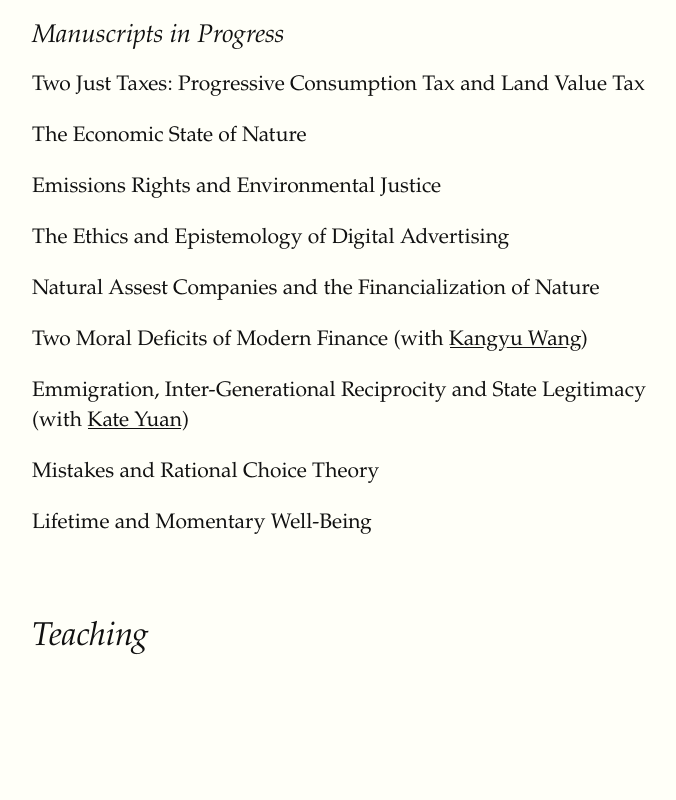
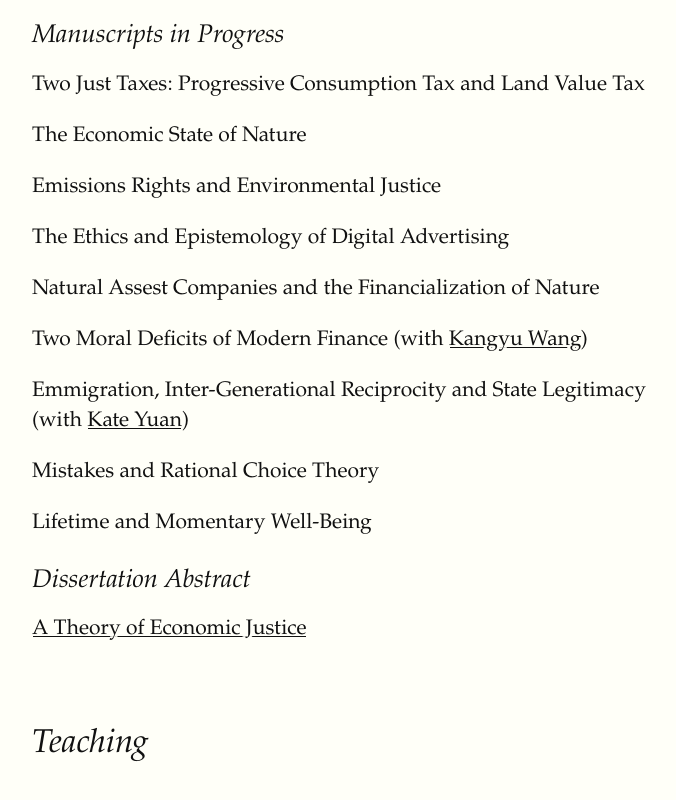
Before and after one commit to pforrester72/pforrester72.github.io, a plain HTML site: page index.html in a window 1280 px wide. Shown: the part 1214-2014 px from the top of the page, without its empty margins (128-804 px from the left). Before the commit the page ends 1987 px from the top, so only its background shows below. Drawn offline with Linux system fonts and the light colour scheme; a web font is replaced by a local one.

Commit message:
dissertation abstract
added pdf of dissertation abstract. adding subheading for dissertation abstract. added link to pdf of dissertation abstract

```diff
--- a/index.html
+++ b/index.html
@@ -57,6 +57,8 @@
         <p>Emmigration, Inter-Generational Reciprocity and State Legitimacy (with <a href = "https://philosophy.yale.edu/profile/kate-yuan">Kate Yuan</a>)</p>
         <p>Mistakes and Rational Choice Theory</p>
         <p>Lifetime and Momentary Well-Being</p>
+        <h3>Dissertation Abstract</h3>
+        <p><a class="button" href=https://pforrester72.github.io/resources/forrester_dissertation_abstract.pdf>A Theory of Economic Justice</a></p>
       </section>
       <section>
         <a name="research"><h2 id="research">Teaching</h2></a>
```
Also changed, not shown: 2 other files.
